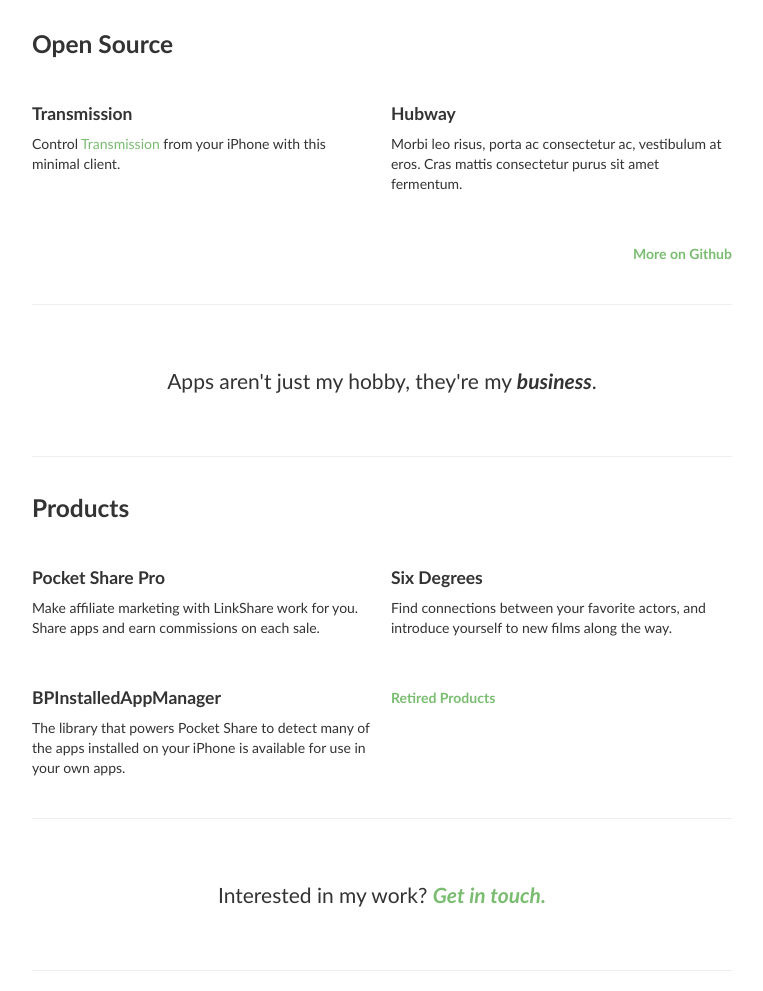
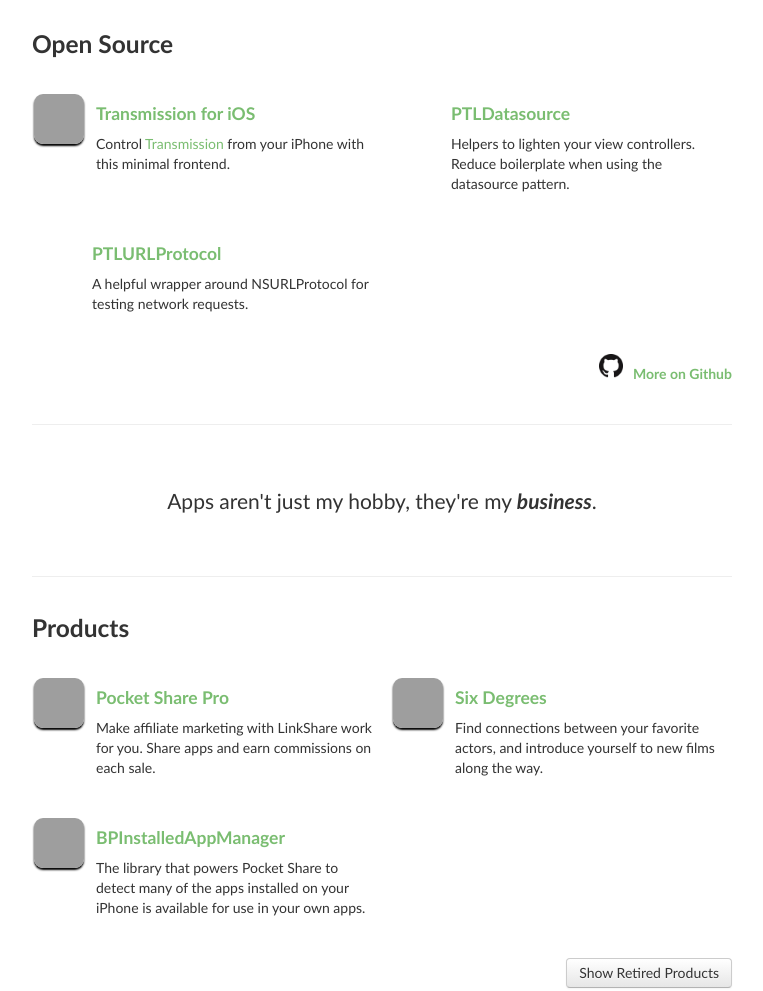
Before and after one commit to PearTreeLabs/peartreelabs.github.io, a plain HTML site: page index.html in a window 1280 px wide. Shown: the part 260-1251 px from the top of the page, without its empty margins (258-1021 px from the left). Drawn offline with Linux system fonts and the light colour scheme; grey boxes are pictures that could not be loaded.

Commit message:
lots of content and styling
- Add icons, to left of products.
- Add links.
- Change toggle text.
- Add GitHub icon.

```diff
--- a/index.html
+++ b/index.html
@@ -59,6 +59,23 @@
         padding-right: 8px;
       }
 
+      .media-object {
+        width: 50px;
+        height: 50px;
+      }
+
+      .icon {
+        border-radius: 9px;
+        box-shadow: 0 2px 2px #000000;
+        margin-left: 2px;
+        margin-right: 2px;
+      }
+
+      .github-mark {
+        width: 24px;
+        height: 24px;
+      }
+
     </style>
 
     <!-- HTML5 shim, for IE6-8 support of HTML5 elements -->
@@ -86,10 +103,12 @@
           <li><a href="#">About</a></li>
           <li><a href="#">Contact</a></li>
         </ul>
+        <div class="brand">
           <a href="#" class="brand">
             <span class="logo" alt="Logo"></span>
             <h3 class="muted">Pear Tree Labs</h3>
           </a>
+        </div>
       </div>
 
       <!-- FUN -->
@@ -104,22 +123,72 @@
 
       <h3>Open Source</h3>
       <div class="row-fluid marketing">
+
         <div class="span6">
-          <h4>Transmission</h4>
-          <p>Control <a href="http://www.transmissionbt.com">Transmission</a> from your iPhone with this minimal client.</p>
+          <div class="media">
+            <a class="pull-left" href="https://github.com/PearTreeLabs/Transmission-iOS">
+              <img class="media-object icon" src="https://raw.github.com/PearTreeLabs/Transmission-iOS/master/Resources/Icon/Icon-Small-50.png">
+            </a>
+            <div class="media-body">
+              <a href="https://github.com/PearTreeLabs/Transmission-iOS">
+                <h4>Transmission for iOS</h4>
+              </a>
+              <p>Control <a href="http://www.transmissionbt.com">Transmission</a> from your iPhone with this minimal frontend.</p>
+            </div>
+          </div>
         </div>
 
         <div class="span6">
-          <h4>Hubway</h4>
-          <p>Morbi leo risus, porta ac consectetur ac, vestibulum at eros. Cras mattis consectetur purus sit amet fermentum.</p>
+          <div class="media">
+            <a class="pull-left" href="https://github.com/PearTreeLabs/PTLDatasource">
+              <img class="media-object" src="img/clear.png">
+            </a>
+            <div class="media-body">
+              <a href="https://github.com/PearTreeLabs/PTLDatasource">
+                <h4>PTLDatasource</h4>
+              </a>
+              <p>Helpers to lighten your view controllers.  Reduce boilerplate when using the datasource pattern.</p>
+            </div>
           </div>
         </div>
 
+      </div>
+
       <div class="row-fluid marketing">
+
+        <div class="span6">
+          <div class="media">
+            <a class="pull-left" href="https://github.com/PearTreeLabs/PTLURLProtocol">
+              <img class="media-object" src="img/clear.png">
+            </a>
+            <div class="media-body">
+              <a href="https://github.com/PearTreeLabs/PTLURLProtocol">
+                <h4>PTLURLProtocol</h4>
+              </a>
+              <p>A helpful wrapper around NSURLProtocol for testing network requests.</p>
+            </div>
+          </div>
+        </div>
+
+      </div>
+
+      <div class="row-fluid marketing">
+
         <div class="span6"></div>
+
         <div class="span6">
-          <a style="float: right;" href="https://github.com/PearTreeLabs"><h5>More on Github</h5></a>
+          <div class="media pull-right">
+            <a class="pull-left" href="https://github.com/PearTreeLabs">
+              <img class="media-object github-mark" src="img/GitHub-Mark-32px.png">
+            </a>
+            <div class="media-body">
+              <a href="https://github.com/PearTreeLabs">
+                <h5>More on Github</h5>
+              </a>
             </div>
+          </div>
+        </div>
+
       </div>
 
       <!-- BUSINESS -->
@@ -134,41 +203,96 @@
 
       <h3>Products</h3>
       <div class="row-fluid marketing">
+
         <div class="span6">
+          <div class="media">
+            <a class="pull-left" href="http://j.mp/PyI4Hb">
+              <img class="media-object icon" src="http://brianpartridge.name/images/pocketsharepro-icon.png">
+            </a>
+            <div class="media-body">
+              <a href="http://j.mp/PyI4Hb">
                 <h4>Pocket Share Pro</h4>
+              </a>
               <p>Make affiliate marketing with LinkShare work for you. Share apps and earn commissions on each sale.</p>
+            </div>
+          </div>
         </div>
 
         <div class="span6">
+          <div class="media">
+            <a class="pull-left" href="http://bit.ly/rrNWh6">
+              <img class="media-object icon" src="http://brianpartridge.name/images/sixdegrees-icon.png">
+            </a>
+            <div class="media-body">
+              <a href="http://bit.ly/rrNWh6">
                 <h4>Six Degrees</h4>
+              </a>
               <p>Find connections between your favorite actors, and introduce yourself to new films along the way.</p>
             </div>
           </div>
+        </div>
+
+      </div>
 
       <div class="row-fluid marketing">
+
         <div class="span6">
+          <div class="media">
+            <a class="pull-left" href="mailto:contact@peartreelabs.com?subject=BPIAM%20License%20Inquiry">
+              <img class="media-object icon" src="http://brianpartridge.name/images/bpiam-icon.png">
+            </a>
+            <div class="media-body">
+              <a href="mailto:contact@peartreelabs.com?subject=BPIAM%20License%20Inquiry">
                 <h4>BPInstalledAppManager</h4>
+              </a>
               <p>The library that powers Pocket Share to detect many of the apps installed on your iPhone is available for use in your own apps.</p>
             </div>
+          </div>
+        </div>
+
+      </div>
+
+      <div class="row-fluid marketing">
+
+        <div class="span6"></div>
 
         <div class="span6">
-          <a onclick="toggle_visibility('retired-products-content');"><h5>Retired Products</h5></a>
+          <div class="pull-right">
+            <button style="float: right;" class="btn" id="retired-toggle" onclick="toggle_visibility('retired-products-content', 'retired-toggle');">Show Retired Products</button>
           </div>
+        </div>
+
       </div>
 
       <!-- RETIRED PRODUCTS -->
 
       <div id="retired-products-content" style="display: none;" class="row-fluid marketing">
         <div class="span6">
+          <div class="media">
+            <a class="pull-left" href="http://brianpartridge.name/PocketShare/">
+              <img class="media-object icon" src="http://brianpartridge.name/images/pocketshare-icon.png">
+            </a>
+            <div class="media-body">
+              <a href="http://brianpartridge.name/PocketShare/">
                 <h4>Pocket Share</h4>
-          <span class="label label-info">Retired</span>
+              </a>
               <p>Share apps with friends on Twitter and Facebook, right from your phone.</p>
+            </div>
+          </div>
         </div>
 
         <div class="span6">
+          <div class="media">
+            <a class="pull-left" href="http://brianpartridge.name/LazyEye/">
+              <img class="media-object icon" src="http://brianpartridge.name/images/lazyeye-icon.png">
+            </a>
+            <div class="media-body">
+              <a href="http://brianpartridge.name/LazyEye/">
                 <h4>LazyEye</h4>
-          <span class="label label-info">Retired</span>
+              </a>
               <p>A Rapid Serial Visual Presentation reader for the iPhone and iPod Touch.</p>
+            </div>
+          </div>
         </div>
 
       </div>
@@ -196,12 +320,16 @@
 
     <script type="text/javascript">
     <!--
-        function toggle_visibility(id) {
+        function toggle_visibility(id, toggle_id) {
            var e = document.getElementById(id);
-           if(e.style.display == 'block')
+           var t = document.getElementById(toggle_id)
+           if(e.style.display == 'block') {
               e.style.display = 'none';
-           else
+              t.innerHTML = t.innerHTML.replace("Hide", "Show");
+           } else {
               e.style.display = 'block';
+              t.innerHTML = t.innerHTML.replace("Show", "Hide");
+           }
         }
     //-->
     </script>
```
Also changed, not shown: img/GitHub-Mark-32px.png (added), img/clear.png (added). Lines whose indentation alone changed are shown as unchanged.
